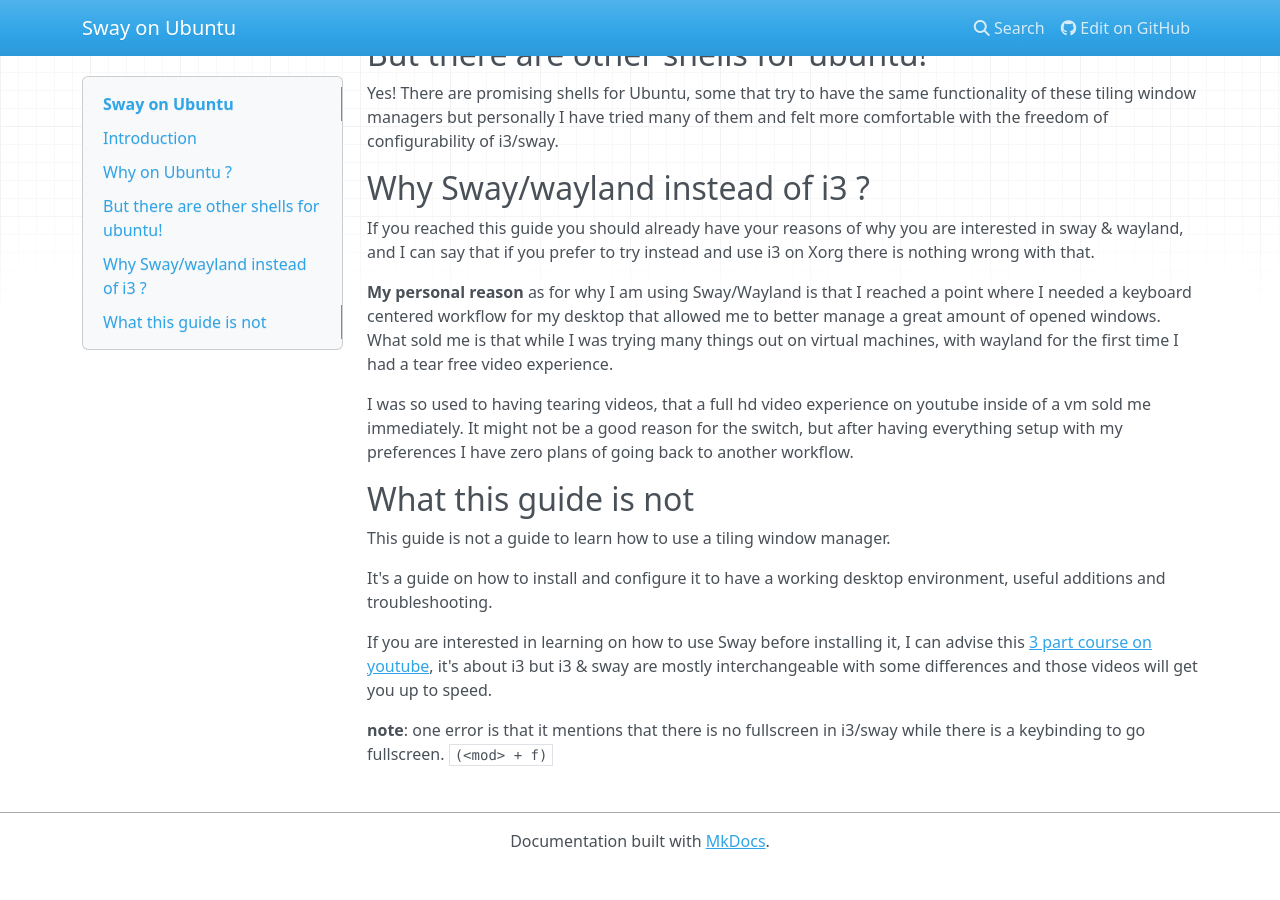
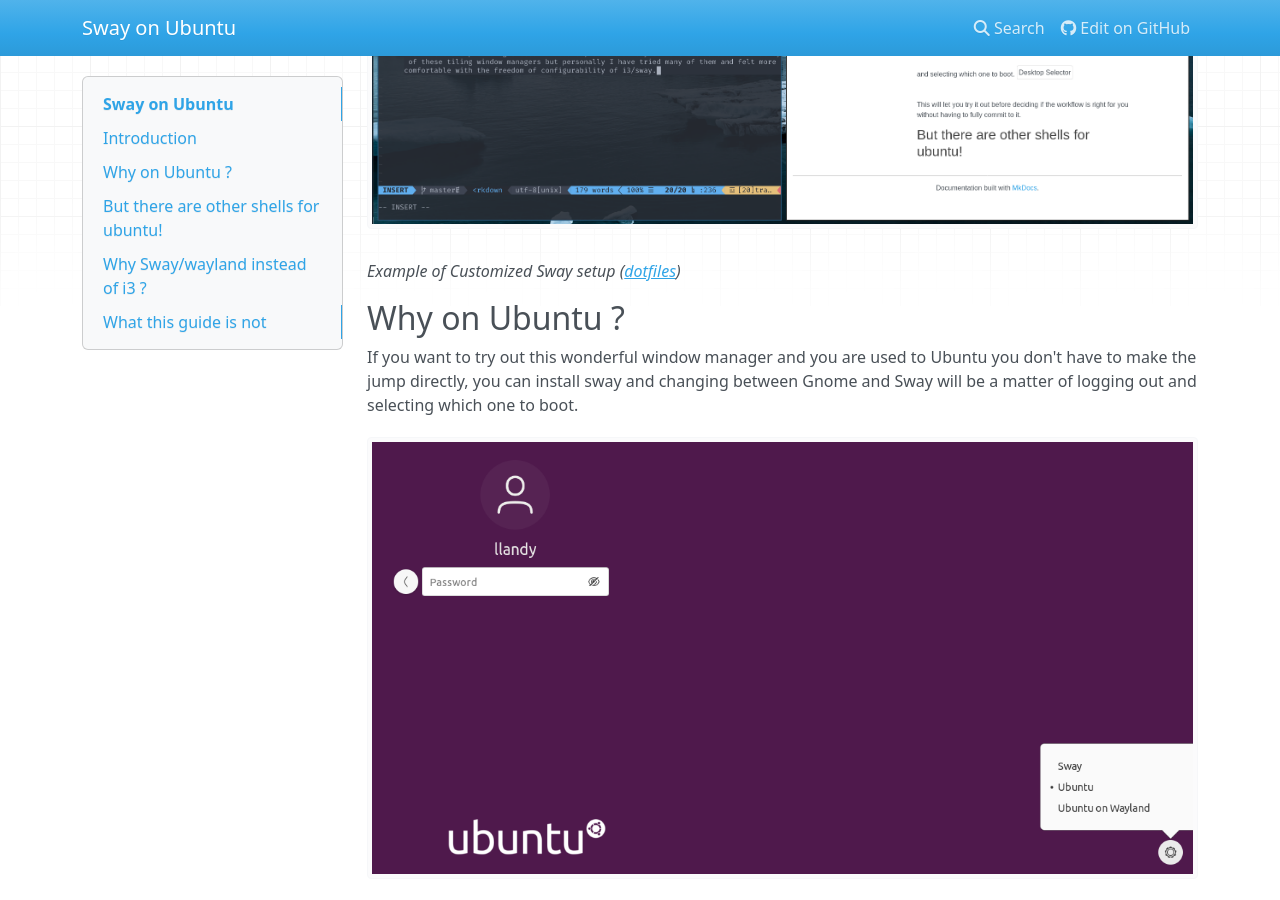
Before and after one commit to Llandy3d/sway-on-ubuntu, an MkDocs documentation site: the page built from docs/index.md, in a window 1280 px wide and 900 px high, scrolled down 523 px. Built offline with MkDocs 1.6.1, drawn with Linux system fonts in a browser that asks for light colours; nearby versions of some CDN libraries; before the commit the page ends 1392 px from its top, so only the background shows below that.

Commit message:
add images

```diff
--- a/docs/index.md
+++ b/docs/index.md
@@ -7,6 +7,8 @@
 This guide aims to be an easy to follow and straightforward way to install the master version of Sway and the wlroots dependency.
 
 It will then extend to useful projects you might want installed for a complete desktop experience.
+[![Example Sway Setup](img/example-working-on-docs.png)](img/example-working-on-docs.png)
+*Example of Customized Sway setup ([dotfiles](https://github.com/Llandy3d/dotfiles))*
 
 ## Why on Ubuntu ?
 
```
Also changed, not shown: docs/img/desktop-selector.png (added), docs/img/example-working-on-docs.png (added).
